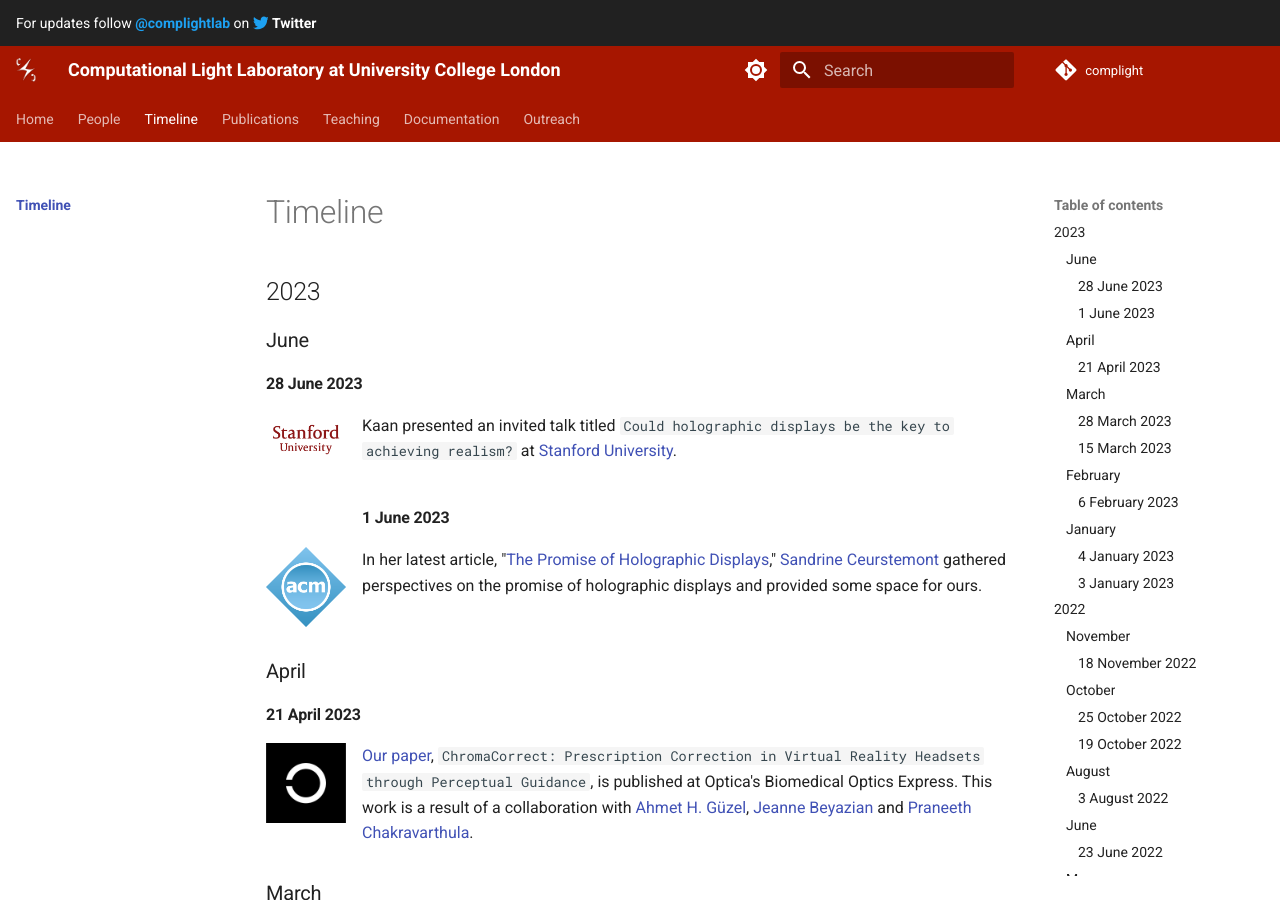
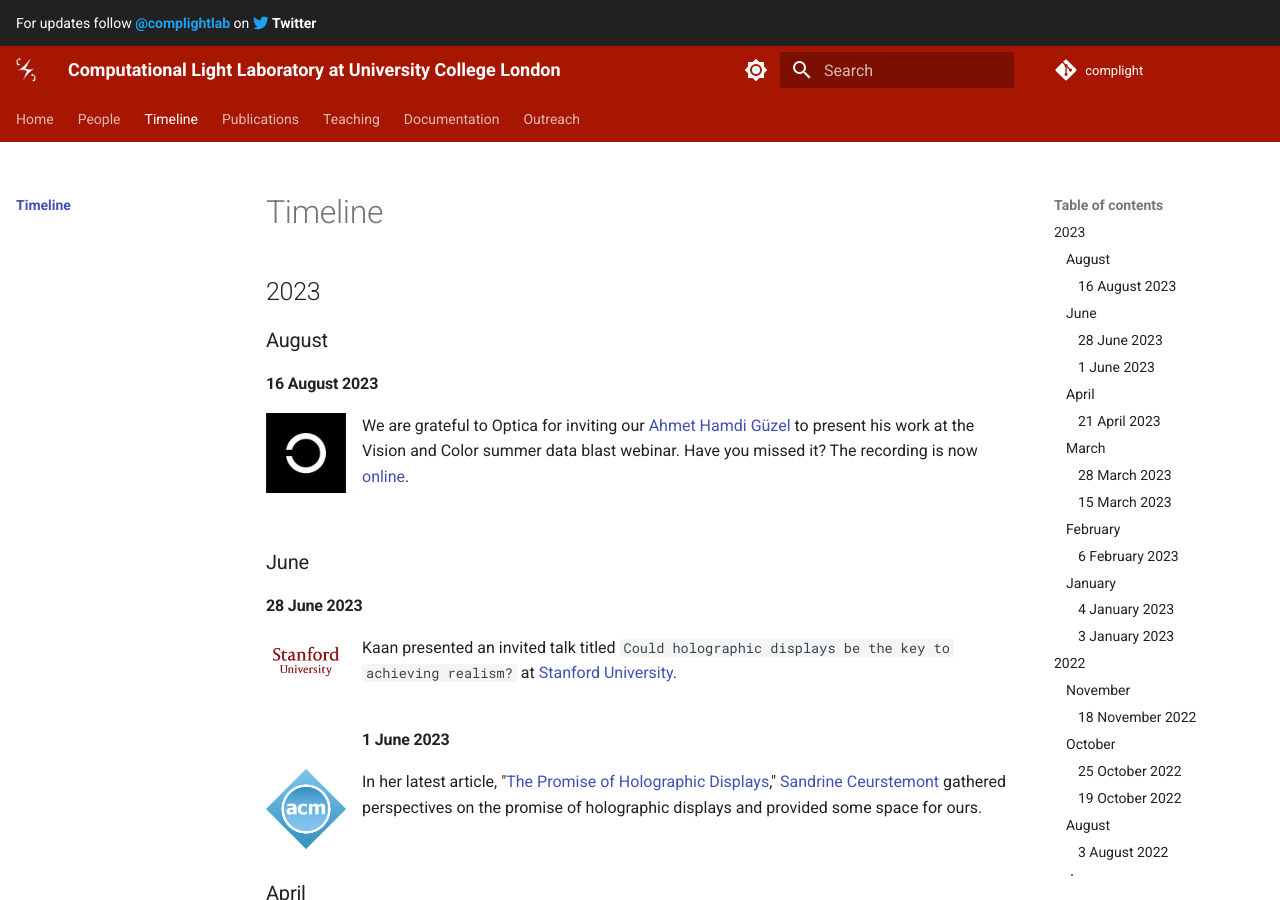
Before and after one commit to complight/complight.github.io, an MkDocs documentation site: the page built from docs/timeline/index.md, in a window 1280 px wide and 900 px high. Built offline with MkDocs 1.6.1 and Material for MkDocs 9.7.7, drawn with Linux system fonts in a browser that asks for light colours.

Commit message:
Updating the timeline.

```diff
--- a/docs/timeline/index.md
+++ b/docs/timeline/index.md
@@ -1,6 +1,16 @@
 # Timeline
 
 ## 2023
+
+### August
+#### 16 August 2023
+<div style="float: left; height:100px;" class="boxed">
+<img align="left" src="../media/optica.png" width="80" alt/>
+</div>
+We are grateful to Optica for inviting our <a href="https://aguzel.github.io/">Ahmet Hamdi Güzel</a> to present his work at the Vision and Color summer data blast webinar.
+Have you missed it? The recording is now <a href="https://www.optica.org/media_library/?videoId=6334035625112">online</a>.
+<br />
+<br />
 
 
 ### June
```
